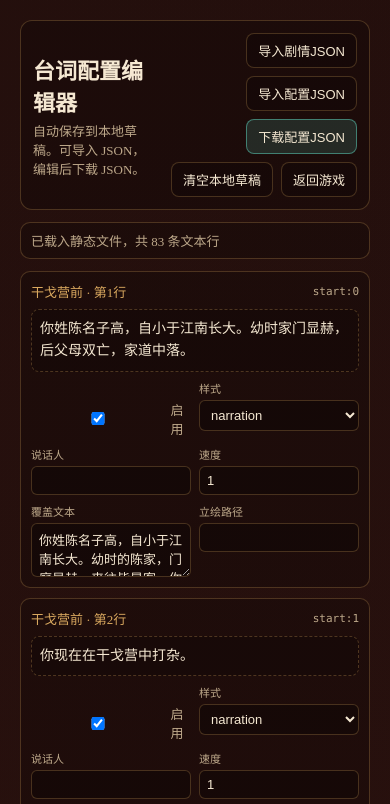
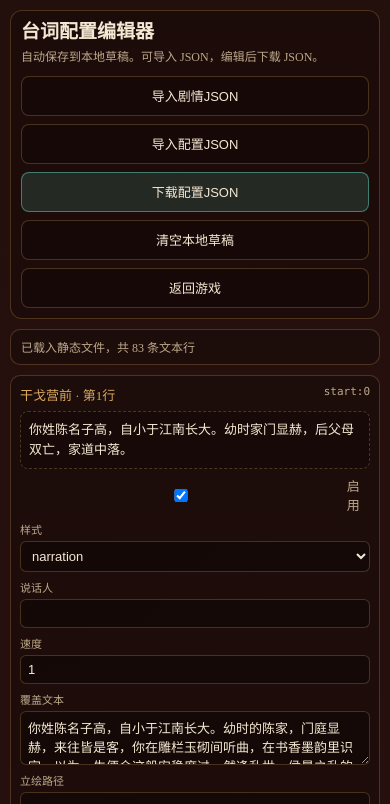
Before and after one commit to Chr0mium24/shenlong, a website: page public/editor.html in a window 390 px wide. Shown: the top 804 px of the page. Drawn offline with Linux system fonts and the light colour scheme; files whose address does not match are found by name.

Commit message:
手机样式

```diff
--- a/public/editor.css
+++ b/public/editor.css
@@ -9,12 +9,14 @@
 * { box-sizing: border-box; }
 body {
   margin: 0;
+  min-height: 100vh;
   background: radial-gradient(circle at 15% 10%, rgba(159, 46, 46, 0.2), transparent 40%), linear-gradient(135deg, #0f0a07 0%, #1b100c 55%, #281711 100%);
   color: var(--ink);
   font-family: "Noto Serif SC", "Source Han Serif SC", serif;
 }
 .editor-root {
   max-width: 1240px;
+  width: 100%;
   margin: 0 auto;
   padding: 20px;
   display: grid;
@@ -30,14 +32,20 @@ body {
   align-items: center;
   justify-content: space-between;
 }
+.toolbar-meta {
+  min-width: 0;
+}
 .toolbar h1 {
   margin: 0;
   font-size: 22px;
+  line-height: 1.2;
+  word-break: keep-all;
 }
 .toolbar p {
   margin: 4px 0 0;
   color: var(--muted);
   font-size: 13px;
+  line-height: 1.5;
 }
 .toolbar-actions {
   display: flex;
@@ -54,6 +62,7 @@ body {
   background: rgba(0, 0, 0, 0.2);
   cursor: pointer;
   font-size: 13px;
+  touch-action: manipulation;
 }
 .btn-primary {
   border-color: rgba(95, 214, 191, 0.5);
@@ -144,5 +153,78 @@ textarea {
   opacity: 0.62;
 }
 @media (max-width: 980px) {
-  .fields { grid-template-columns: 1fr 1fr; }
+  .editor-root {
+    padding: 14px;
+  }
+  .toolbar {
+    align-items: flex-start;
+  }
+  .fields {
+    grid-template-columns: repeat(2, minmax(0, 1fr));
+  }
 }
+@media (max-width: 760px) {
+  .editor-root {
+    padding: 10px;
+    gap: 10px;
+  }
+  .toolbar {
+    flex-direction: column;
+    align-items: stretch;
+    gap: 10px;
+    padding: 10px;
+  }
+  .toolbar h1 {
+    font-size: 20px;
+  }
+  .toolbar p {
+    font-size: 12px;
+  }
+  .toolbar-actions {
+    width: 100%;
+    display: grid;
+    grid-template-columns: repeat(2, minmax(0, 1fr));
+    justify-content: stretch;
+  }
+  .btn {
+    width: 100%;
+    min-height: 40px;
+    display: inline-flex;
+    align-items: center;
+    justify-content: center;
+    text-align: center;
+  }
+  .status-bar {
+    font-size: 12px;
+  }
+  .row {
+    padding: 9px;
+    gap: 7px;
+  }
+  .row-head {
+    flex-wrap: wrap;
+    align-items: flex-start;
+  }
+  .row-key {
+    word-break: break-all;
+  }
+  .source {
+    font-size: 13px;
+    line-height: 1.55;
+  }
+  .fields {
+    grid-template-columns: 1fr;
+    gap: 7px;
+  }
+  .field-enable {
+    padding-top: 0;
+  }
+}
+@media (max-width: 430px) {
+  .toolbar h1 {
+    font-size: 19px;
+  }
+  .toolbar-actions {
+    grid-template-columns: 1fr;
+  }
+}
--- a/public/editor.html
+++ b/public/editor.html
@@ -9,7 +9,7 @@
   <body>
     <main class="editor-root">
       <header class="toolbar">
-        <div>
+        <div class="toolbar-meta">
           <h1>台词配置编辑器</h1>
           <p>自动保存到本地草稿。可导入 JSON，编辑后下载 JSON。</p>
         </div>
```
